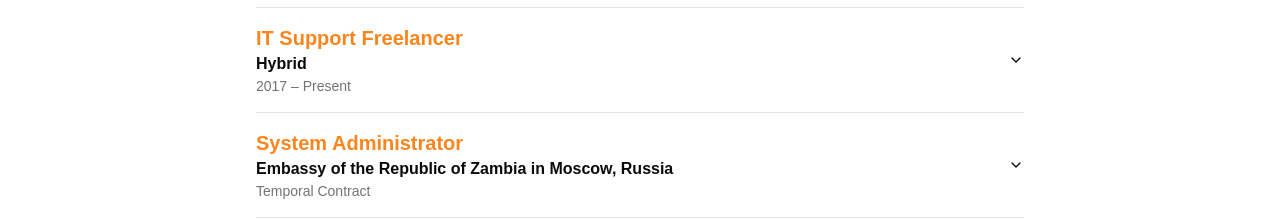
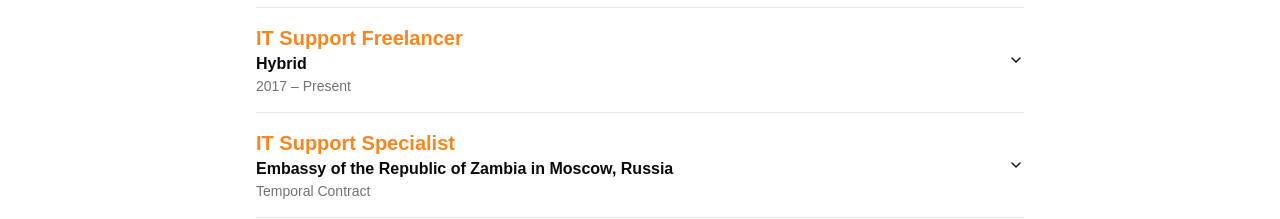
Before and after one commit to MS0C54073/muzoprof, a Next.js app: page / in a window 1280 px wide. Shown: the part 2620-2839 px from the top of the page. Built offline with nearby package versions, Linux system fonts and the light colour scheme.

Commit message:
I mean: IT Support Specialist

```diff
--- a/src/app/page.tsx
+++ b/src/app/page.tsx
@@ -19,18 +19,16 @@ import {
 import { jsPDF } from 'jspdf';
 import { useState, type ComponentType } from 'react';
 import { getAnalytics, logEvent } from "firebase/analytics";
-import { app, storage }from '@/lib/firebase';
+import { app }from '@/lib/firebase';
 import { useForm, type SubmitHandler } from 'react-hook-form';
 import { zodResolver } from '@hookform/resolvers/zod';
 import * as z from 'zod';
-import { ref, uploadBytes, getDownloadURL } from 'firebase/storage';
 import { getFunctions, httpsCallable } from 'firebase/functions';
 import { useToast } from '@/hooks/use-toast';
 import { cn } from '@/lib/utils';
 import { Input } from '@/components/ui/input';
 import { Textarea } from '@/components/ui/textarea';
 import { Label } from '@/components/ui/label';
-import type { Order } from '@/lib/types';
 
 
 const skills = [
@@ -121,11 +119,11 @@ const experiences = [
         ]
     },
     {
-        title: "System Administrator",
+        title: "IT Support Specialist",
         company: "Embassy of the Republic of Zambia in Moscow, Russia",
         duration: "Temporal Contract",
         details: [
-            "Maintained embassy IT systems and integration of the SmartZambia portal.",
+            "Maintained and managed all embassy IT systems.",
             "Implemented cybersecurity protocols and optimized system performance.",
             "Provided technical support to ensure seamless digital operations."
         ]
@@ -353,9 +351,11 @@ export default function Home() {
 
             if (file) {
                 attachmentName = file.name;
+                const { getStorage, ref, uploadBytes, getDownloadURL } = await import('firebase/storage');
+                const storage = getStorage(app);
                 const storageRef = ref(storage, `orders/${Date.now()}_${attachmentName}`);
-                const uploadTask = await uploadBytes(storageRef, file);
-                attachmentUrl = await getDownloadURL(uploadTask.ref);
+                await uploadBytes(storageRef, file);
+                attachmentUrl = await getDownloadURL(storageRef);
             }
 
             const functions = getFunctions(app);
@@ -451,11 +451,11 @@ export default function Home() {
                         ]
                     },
                     {
-                        title: "System Administrator",
+                        title: "IT Support Specialist",
                         company: "Embassy of the Republic of Zambia in Moscow, Russia",
                         duration: "Temporal Contract",
                         details: [
-                            "Maintained embassy IT systems and integration of the SmartZambia portal.",
+                            "Maintained and managed all embassy IT systems.",
                             "Implemented cybersecurity protocols and optimized system performance.",
                             "Provided technical support to ensure seamless digital operations."
                         ]
```
